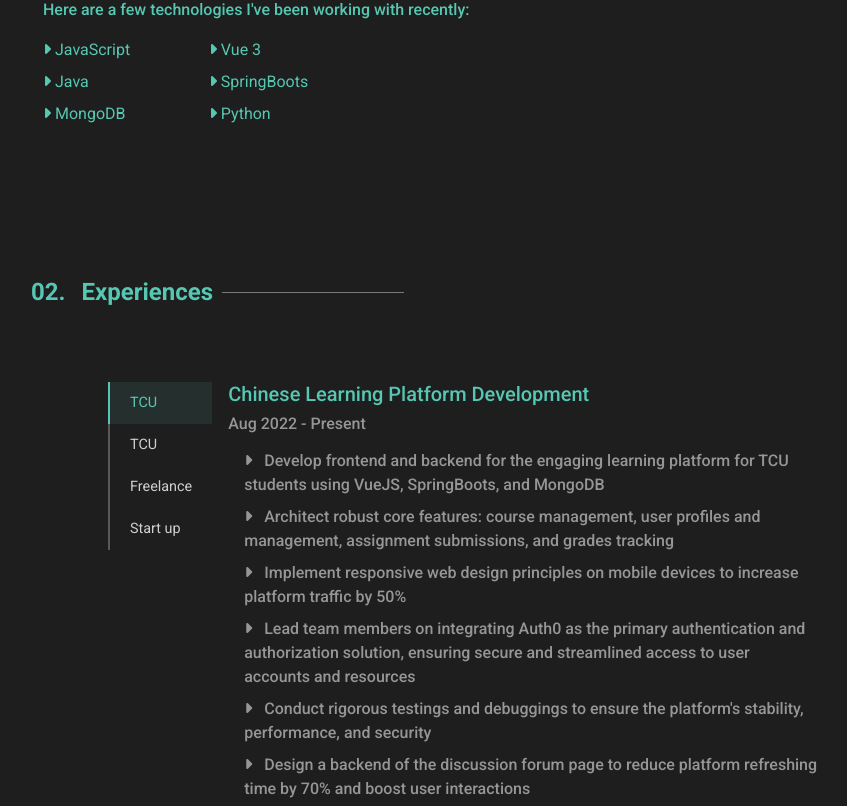
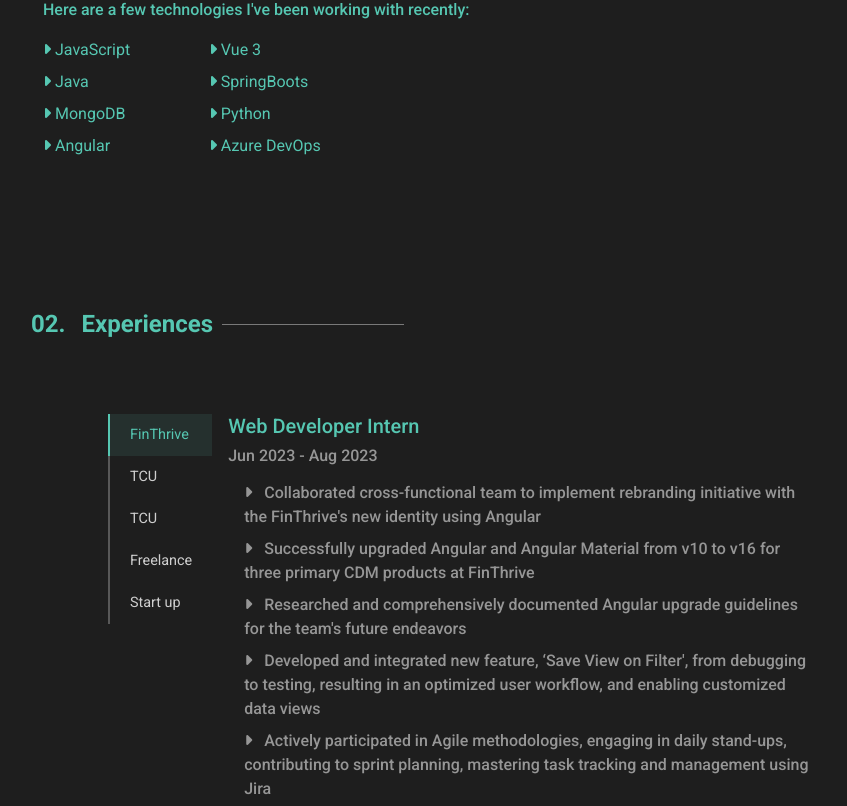
Before and after one commit to baovng/baonguyen-portfolio, a Vue app: page / in a window 1280 px wide. Shown: the part 1314-2120 px from the top of the page, without its empty margins (169-1016 px from the left). Built offline with nearby package versions, Linux system fonts and the light colour scheme.

Commit message:
update Experience

```diff
--- a/src/components/About.vue
+++ b/src/components/About.vue
@@ -40,7 +40,16 @@
 				me2: "I enjoy being the bridge between <span style='color: var(--primary-color);'>engineering</span> and <span style='color: var(--primary-color);'>design</span>, and feel right as home as a front-end engineer. I am experienced in developing products for the web, from simple landing pages to full-fledged web apps.",
 				me3: "Now that I am <span style='color: var(--primary-color);'>seeking a full-time job</span>, I am eager to apply my skills and knowledge to contribute to a dynamic team and take on new challenges in the field of web development.",
 				me4: "<span style='color: var(--primary-color);'>Here are a few technologies I've been working with recently:</span>",
-				langs: ['JavaScript', 'Vue 3', 'Java', 'SpringBoots', 'MongoDB', 'Python'],
+				langs: [
+					'JavaScript',
+					'Vue 3',
+					'Java',
+					'SpringBoots',
+					'MongoDB',
+					'Python',
+					'Angular',
+					'Azure DevOps',
+				],
 			};
 		},
 	};
--- a/src/components/Experience.vue
+++ b/src/components/Experience.vue
@@ -12,6 +12,18 @@
 					>
 						<button
 							class="nav-link nav-link-custom active"
+							id="v-pills-intern-tab"
+							data-bs-toggle="pill"
+							data-bs-target="#v-pills-intern"
+							type="button"
+							role="tab"
+							aria-controls="v-pills-intern"
+							aria-selected="true"
+						>
+							FinThrive
+						</button>
+						<button
+							class="nav-link nav-link-custom"
 							id="v-pills-home-tab"
 							data-bs-toggle="pill"
 							data-bs-target="#v-pills-home"
@@ -62,6 +74,19 @@
 					<div class="tab-content" id="v-pills-tabContent">
 						<div
 							class="tab-pane fade show active"
+							id="v-pills-intern"
+							role="tabpanel"
+							aria-labelledby="v-pills-intern-tab"
+						>
+							<h5 class="bh1 text-start">{{ job5des }}</h5>
+							<h6 class="bh5 mt-2 mb-3">{{ job5Time }}</h6>
+							<h6 class="bh5 lh-base mx-3" v-for="(job, index) in job5" :key="index">
+								<i class="fa fa-light fa-caret-right me-2" />
+								{{ job }}
+							</h6>
+						</div>
+						<div
+							class="tab-pane fade show"
 							id="v-pills-home"
 							role="tabpanel"
 							aria-labelledby="v-pills-home-tab"
@@ -120,6 +145,18 @@
 						<div class="nav nav-pills my-3" id="nav-tab" role="tablist">
 							<button
 								class="nav-link active nav-link-custom-horizontal"
+								id="nav-5-tab"
+								data-bs-toggle="tab"
+								data-bs-target="#nav-5"
+								type="button"
+								role="tab"
+								aria-controls="nav-5"
+								aria-selected="true"
+							>
+								FinThrive
+							</button>
+							<button
+								class="nav-link nav-link-custom-horizontal"
 								id="nav-1-tab"
 								data-bs-toggle="tab"
 								data-bs-target="#nav-1"
@@ -172,6 +209,19 @@
 					<div class="tab-content" id="nav-tabContent">
 						<div
 							class="tab-pane fade show active mx-3"
+							id="nav-5"
+							role="tabpanel"
+							aria-labelledby="nav-5-tab"
+						>
+							<h5 class="bh1 text-start">{{ job5des }}</h5>
+							<h6 class="bh5 mt-2 mb-3">{{ job5Time }}</h6>
+							<h6 class="bh5 lh-base mx-3" v-for="(job, index) in job5" :key="index">
+								<i class="fa fa-light fa-caret-right me-2" />
+								{{ job }}
+							</h6>
+						</div>
+						<div
+							class="tab-pane fade show mx-3"
 							id="nav-1"
 							role="tabpanel"
 							aria-labelledby="nav-1-tab"
@@ -218,44 +268,57 @@
 		name: 'About',
 		data() {
 			return {
-      job1des: "Chinese Learning Platform Development",
+				job1des: 'Chinese Learning Platform Development',
 				job1: [
-        "Develop frontend and backend for the engaging learning platform for TCU students using VueJS, SpringBoots, and MongoDB",
-        "Architect robust core features: course management, user profiles and management, assignment submissions, and grades tracking",
-        "Implement responsive web design principles on mobile devices to increase platform traffic by 50%",
-        "Lead team members on integrating Auth0 as the primary authentication and authorization solution, ensuring secure and streamlined access to user accounts and resources",
+					'Develop frontend and backend for the engaging learning platform for TCU students using VueJS, SpringBoots, and MongoDB',
+					'Architect robust core features: course management, user profiles and management, assignment submissions, and grades tracking',
+					'Implement responsive web design principles on mobile devices to increase platform traffic by 50%',
+					'Lead team members on integrating Auth0 as the primary authentication and authorization solution, ensuring secure and streamlined access to user accounts and resources',
 					"Conduct rigorous testings and debuggings to ensure the platform's stability, performance, and security",
-        "Design a backend of the discussion forum page to reduce platform refreshing time by 70% and boost user interactions"],
-      job1Time: "Aug 2022 - Present",
+					'Design a backend of the discussion forum page to reduce platform refreshing time by 70% and boost user interactions',
+				],
+				job1Time: 'Aug 2022 - May 2023',
 
-      job2des: "Java and Python-based system help desk",
+				job2des: 'Java and Python-based system help desk',
 				job2: [
-        "Resolved Java and Python related technical issues and coding bugs on students’ programming projects, increasing customer satisfaction rate to 95%",
-        "Utilized knowledge of Java, Python, and MongoDB to troubleshoot and resolve a range of issues",
-        "Documented the standard operating procedures for team members to troubleshoot similar issues, reducing tickets cycle time by 50%",
-        "Provided guidance to students to improving the performance and user satisfaction"
+					'Resolved Java and Python related technical issues and coding bugs on students’ programming projects, increasing customer satisfaction rate to 95%',
+					'Utilized knowledge of Java, Python, and MongoDB to troubleshoot and resolve a range of issues',
+					'Documented the standard operating procedures for team members to troubleshoot similar issues, reducing tickets cycle time by 50%',
+					'Provided guidance to students to improving the performance and user satisfaction',
 				],
-      job2Time: "Jan 2022 - May 2022",
+				job2Time: 'Jan 2022 - May 2022',
 
-      job3des: "Freelance Web Developer",
+				job3des: 'Freelance Web Developer',
 				job3: [
-        "Designed mobile version and custom websites for nails salon featuring service menu and monthly promotions",
-        "Developed the dynamic pricing feature to estimate service costs based on customer selections, achieving in 60% business traffic increase",
-        "Integrated the seamlessly language switching to server Spanish speaking customers, increasing local customers by 30%",
-        "Incorporated customer feedbacks to enhance website and update contents and increase customer loyalty",
-        "Regularly maintained websites to remain website availability at 99%"],
-      job3Time: "May 2018 - Jan 2021",
+					'Designed mobile version and custom websites for nails salon featuring service menu and monthly promotions',
+					'Developed the dynamic pricing feature to estimate service costs based on customer selections, achieving in 60% business traffic increase',
+					'Integrated the seamlessly language switching to server Spanish speaking customers, increasing local customers by 30%',
+					'Incorporated customer feedbacks to enhance website and update contents and increase customer loyalty',
+					'Regularly maintained websites to remain website availability at 99%',
+				],
+				job3Time: 'May 2018 - Jan 2021',
 
-      job4des: "E-commerce Product Specialist",
+				job4des: 'E-commerce Product Specialist',
 				job4: [
-        "Established an e-commerce platform to sell products online and conducted market research to identify customer needs and preferences",
-        "Analyzed sales data and customer feedback to identify trends and optimize product offerings, increasing 25% sale volume",
-        "Facilitated the procurement of inventory and ensured customers had access to up-to-date delivery information",
-        "Implemented email marking campagins, resulted in 30% increase in returning customers and 20% customer referrals",
+					'Established an e-commerce platform to sell products online and conducted market research to identify customer needs and preferences',
+					'Analyzed sales data and customer feedback to identify trends and optimize product offerings, increasing 25% sale volume',
+					'Facilitated the procurement of inventory and ensured customers had access to up-to-date delivery information',
+					'Implemented email marking campagins, resulted in 30% increase in returning customers and 20% customer referrals',
 				],
-      job4Time: "July 2018 - Aug 2019"
+				job4Time: 'July 2018 - Aug 2019',
+
+				job5des: 'Web Developer Intern',
+				job5: [
+					"Collaborated cross-functional team to implement rebranding initiative with the FinThrive's new identity using Angular",
+					'Successfully upgraded Angular and Angular Material from v10 to v16 for three primary CDM products at FinThrive',
+					"Researched and comprehensively documented Angular upgrade guidelines for the team's future endeavors ",
+					"Developed and integrated new feature, ‘Save View on Filter', from debugging to testing, resulting in an optimized user workflow, and enabling customized data views",
+					'Actively participated in Agile methodologies, engaging in daily stand-ups, contributing to sprint planning, mastering task tracking and management using Jira',
+					'Utilized Azure DevOps for version control, continuous integration, and project management',
+				],
+				job5Time: 'Jun 2023 - Aug 2023',
 			};
-  }
+		},
 	};
 </script>
 <style>
--- a/src/components/Project.vue
+++ b/src/components/Project.vue
@@ -88,7 +88,7 @@
 				}
 			},
 			viewMoreProjects: function () {
-				window.open('https://github.com/dacinve?tab=repositories', '_blank');
+				window.open('https://github.com/baovng', '_blank');
 			},
 		},
 	};
```
Lines whose indentation alone changed are shown as unchanged.
